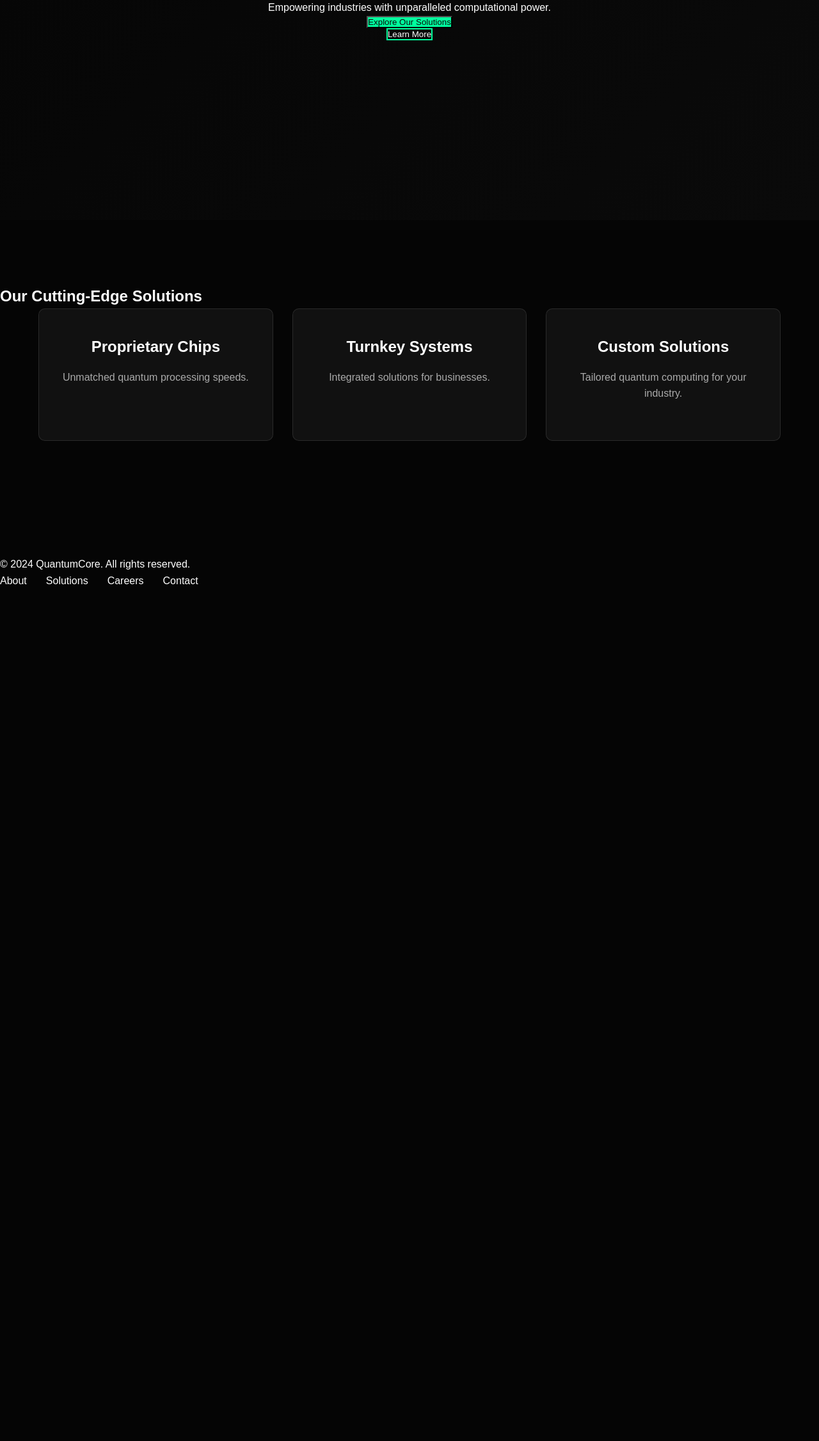
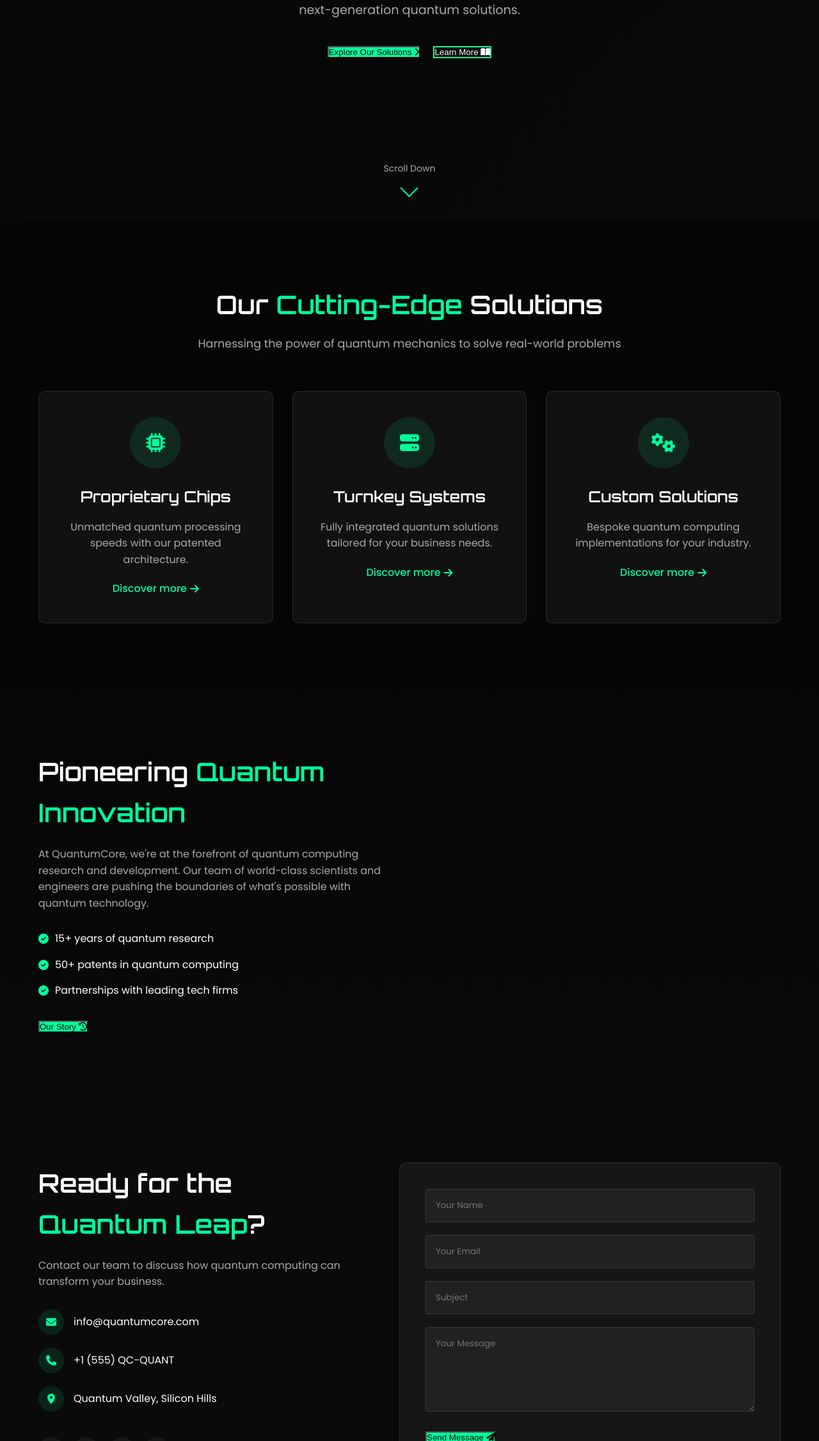
Before and after one commit to adityananaware/Quantum-Powered-Tomorrow, a plain HTML site: page index.html in a window 1280 px wide. Shown: the part 456-2708 px from the top of the page at 64% size. Before the commit the page ends 1377 px from the top, so only its background shows below. Drawn offline with nearby package versions, Linux system fonts and the light colour scheme; grey boxes are pictures that could not be loaded.

Commit message:
Update index.html

```diff
--- a/index.html
+++ b/index.html
@@ -5,11 +5,18 @@
   <meta name="viewport" content="width=device-width, initial-scale=1.0">
   <title>QuantumCore - Shaping the Future</title>
   <link rel="stylesheet" href="styles.css">
+  <link rel="preconnect" href="https://fonts.googleapis.com">
+  <link rel="preconnect" href="https://fonts.gstatic.com" crossorigin>
+  <link href="https://fonts.googleapis.com/css2?family=Poppins:wght@300;400;500;600;700&family=Orbitron:wght@400;500;600;700&display=swap" rel="stylesheet">
+  <link rel="stylesheet" href="https://cdnjs.cloudflare.com/ajax/libs/font-awesome/6.4.0/css/all.min.css">
 </head>
 <body>
   <!-- Header Section -->
   <header class="fade-in">
-    <div class="logo">QuantumCore</div>
+    <div class="logo">
+      <span class="quantum">Quantum</span><span class="core">Core</span>
+      <div class="pulse-dot"></div>
+    </div>
     <nav>
       <ul>
         <li><a href="#hero">Home</a></li>
@@ -18,47 +25,175 @@
         <li><a href="#contact">Contact</a></li>
       </ul>
     </nav>
-    <button class="cta">Get Started</button>
+    <button class="cta">Get Started <i class="fas fa-arrow-right"></i></button>
+    <div class="menu-toggle"><i class="fas fa-bars"></i></div>
   </header>
 
   <!-- Hero Section -->
   <section id="hero" class="fade-in">
-    <h1>Shaping a Quantum-Powered Tomorrow</h1>
-    <p>Empowering industries with unparalleled computational power.</p>
-    <button class="primary-btn">Explore Our Solutions</button>
-    <button class="secondary-btn">Learn More</button>
+    <div class="particles" id="particles-js"></div>
+    <div class="hero-content">
+      <h1>Shaping a <span class="highlight">Quantum-Powered</span> Tomorrow</h1>
+      <p class="subtitle">Empowering industries with unparalleled computational power and next-generation quantum solutions.</p>
+      <div class="hero-buttons">
+        <button class="primary-btn">Explore Our Solutions <i class="fas fa-chevron-right"></i></button>
+        <button class="secondary-btn">Learn More <i class="fas fa-book-open"></i></button>
+      </div>
+    </div>
+    <div class="scroll-indicator">
+      <span>Scroll Down</span>
+      <div class="arrow-down"></div>
+    </div>
   </section>
 
   <!-- Solutions Section -->
   <section id="solutions" class="fade-in">
-    <h2>Our Cutting-Edge Solutions</h2>
+    <div class="section-header">
+      <h2>Our <span class="highlight">Cutting-Edge</span> Solutions</h2>
+      <p class="section-subtitle">Harnessing the power of quantum mechanics to solve real-world problems</p>
+    </div>
     <div class="solutions-grid">
       <div class="solution">
+        <div class="solution-icon">
+          <i class="fas fa-microchip"></i>
+        </div>
         <h3>Proprietary Chips</h3>
-        <p>Unmatched quantum processing speeds.</p>
+        <p>Unmatched quantum processing speeds with our patented architecture.</p>
+        <a href="#" class="solution-link">Discover more <i class="fas fa-arrow-right"></i></a>
       </div>
       <div class="solution">
+        <div class="solution-icon">
+          <i class="fas fa-server"></i>
+        </div>
         <h3>Turnkey Systems</h3>
-        <p>Integrated solutions for businesses.</p>
+        <p>Fully integrated quantum solutions tailored for your business needs.</p>
+        <a href="#" class="solution-link">Discover more <i class="fas fa-arrow-right"></i></a>
       </div>
       <div class="solution">
+        <div class="solution-icon">
+          <i class="fas fa-cogs"></i>
+        </div>
         <h3>Custom Solutions</h3>
-        <p>Tailored quantum computing for your industry.</p>
+        <p>Bespoke quantum computing implementations for your industry.</p>
+        <a href="#" class="solution-link">Discover more <i class="fas fa-arrow-right"></i></a>
       </div>
+    </div>
+  </section>
+
+  <!-- About Section -->
+  <section id="about" class="fade-in">
+    <div class="about-content">
+      <div class="about-text">
+        <h2>Pioneering <span class="highlight">Quantum Innovation</span></h2>
+        <p>At QuantumCore, we're at the forefront of quantum computing research and development. Our team of world-class scientists and engineers are pushing the boundaries of what's possible with quantum technology.</p>
+        <ul class="about-features">
+          <li><i class="fas fa-check-circle"></i> 15+ years of quantum research</li>
+          <li><i class="fas fa-check-circle"></i> 50+ patents in quantum computing</li>
+          <li><i class="fas fa-check-circle"></i> Partnerships with leading tech firms</li>
+        </ul>
+        <button class="primary-btn">Our Story <i class="fas fa-history"></i></button>
+      </div>
+      <div class="about-image">
+        <div class="quantum-animation"></div>
+      </div>
+    </div>
+  </section>
+
+  <!-- Contact Section -->
+  <section id="contact" class="fade-in">
+    <div class="contact-container">
+      <div class="contact-info">
+        <h2>Ready for the <span class="highlight">Quantum Leap</span>?</h2>
+        <p>Contact our team to discuss how quantum computing can transform your business.</p>
+        <div class="contact-details">
+          <div class="contact-item">
+            <i class="fas fa-envelope"></i>
+            <span>info@quantumcore.com</span>
+          </div>
+          <div class="contact-item">
+            <i class="fas fa-phone"></i>
+            <span>+1 (555) QC-QUANT</span>
+          </div>
+          <div class="contact-item">
+            <i class="fas fa-map-marker-alt"></i>
+            <span>Quantum Valley, Silicon Hills</span>
+          </div>
+        </div>
+        <div class="social-links">
+          <a href="#"><i class="fab fa-twitter"></i></a>
+          <a href="#"><i class="fab fa-linkedin"></i></a>
+          <a href="#"><i class="fab fa-github"></i></a>
+          <a href="#"><i class="fab fa-youtube"></i></a>
+        </div>
+      </div>
+      <form class="contact-form">
+        <div class="form-group">
+          <input type="text" placeholder="Your Name" required>
+        </div>
+        <div class="form-group">
+          <input type="email" placeholder="Your Email" required>
+        </div>
+        <div class="form-group">
+          <input type="text" placeholder="Subject">
+        </div>
+        <div class="form-group">
+          <textarea placeholder="Your Message" rows="5" required></textarea>
+        </div>
+        <button type="submit" class="primary-btn">Send Message <i class="fas fa-paper-plane"></i></button>
+      </form>
     </div>
   </section>
 
   <!-- Footer Section -->
   <footer class="fade-in">
-    <div>© 2024 QuantumCore. All rights reserved.</div>
-    <nav>
-      <ul>
-        <li><a href="#about">About</a></li>
-        <li><a href="#solutions">Solutions</a></li>
-        <li><a href="#careers">Careers</a></li>
-        <li><a href="#contact">Contact</a></li>
-      </ul>
-    </nav>
+    <div class="footer-content">
+      <div class="footer-logo">
+        <div class="logo">
+          <span class="quantum">Quantum</span><span class="core">Core</span>
+        </div>
+        <p>Shaping the future with quantum computing</p>
+      </div>
+      <div class="footer-links">
+        <div class="link-group">
+          <h4>Solutions</h4>
+          <ul>
+            <li><a href="#">Quantum Chips</a></li>
+            <li><a href="#">Integrated Systems</a></li>
+            <li><a href="#">Custom Solutions</a></li>
+            <li><a href="#">Research Partnerships</a></li>
+          </ul>
+        </div>
+        <div class="link-group">
+          <h4>Company</h4>
+          <ul>
+            <li><a href="#">About Us</a></li>
+            <li><a href="#">Leadership</a></li>
+            <li><a href="#">Careers</a></li>
+            <li><a href="#">Newsroom</a></li>
+          </ul>
+        </div>
+        <div class="link-group">
+          <h4>Resources</h4>
+          <ul>
+            <li><a href="#">Documentation</a></li>
+            <li><a href="#">Case Studies</a></li>
+            <li><a href="#">White Papers</a></li>
+            <li><a href="#">Blog</a></li>
+          </ul>
+        </div>
+      </div>
+    </div>
+    <div class="footer-bottom">
+      <div class="copyright">© 2024 QuantumCore. All rights reserved.</div>
+      <div class="legal-links">
+        <a href="#">Privacy Policy</a>
+        <a href="#">Terms of Service</a>
+        <a href="#">Cookie Policy</a>
+      </div>
+    </div>
   </footer>
+
+  <script src="https://cdn.jsdelivr.net/particles.js/2.0.0/particles.min.js"></script>
+  <script src="script.js"></script>
 </body>
 </html>
```
